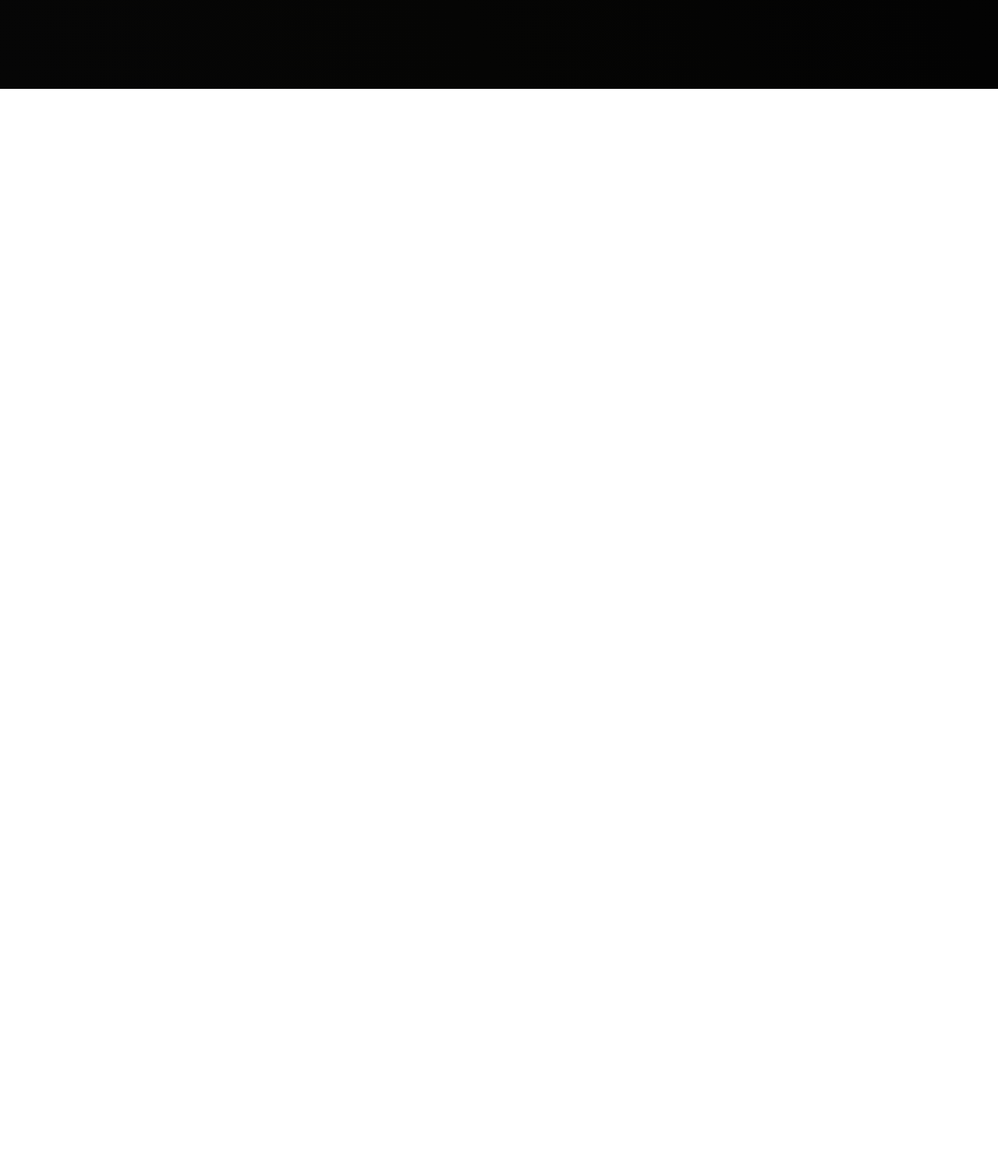
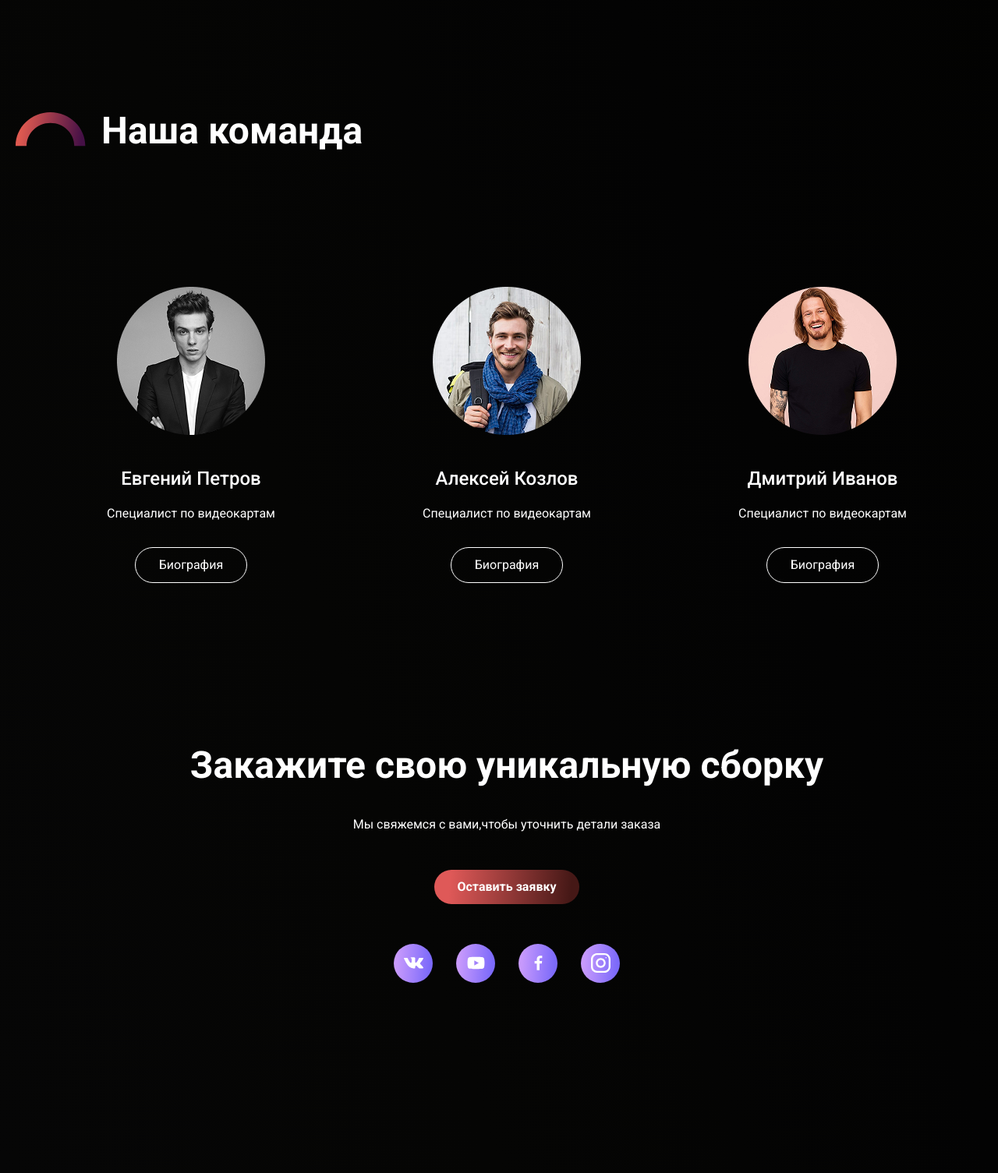
Before and after one commit to LionDrago/Dell, a plain HTML site: page index.html in a window 1280 px wide. Shown: the part 2454-3959 px from the top of the page at 78% size. Before the commit the page ends 2568 px from the top, so only its background shows below. Drawn offline with Linux system fonts and the light colour scheme; files whose address does not match are found by name.

Commit message:
Третий урок готов. Добавлен Roboto 500.

```diff
--- a/css/style.css
+++ b/css/style.css
@@ -53,6 +53,10 @@ h6 {
   margin: 0 auto;
 }
 
+:root {
+  --text-size-medium: 1.6rem;
+}
+
 .button {
   border-radius: 5rem;
   padding: 1rem 3rem;
@@ -85,7 +89,7 @@ h6 {
 }
 
 .header__nav a {
-  font-size: 1.6rem;
+  font-size: var(--text-size-medium);
   line-height: 150%;
 }
 
@@ -98,7 +102,7 @@ h6 {
 .header__button {
   margin-left: 55.3rem;
   background: linear-gradient(94.26deg, #c89afc 9.51%, #7c6afa 90.23%);
-  font-size: 1.6rem;
+  font-size: var(--text-size-medium);
   line-height: 150%;
 }
 
@@ -134,7 +138,7 @@ h6 {
 
 .main-display__button {
   background: linear-gradient(94.78deg, #df5950 11.19%, #451046 93.72%);
-  font-size: 1.6rem;
+  font-size: var(--text-size-medium);
   line-height: 150%;
 }
 
@@ -159,7 +163,7 @@ h6 {
 }
 
 .timer__text {
-  font-size: 1.6rem;
+  font-size: var(--text-size-medium);
   line-height: 140%;
   opacity: 0.4;
 }
@@ -192,7 +196,7 @@ h6 {
 }
 
 .work__description {
-  font-size: 1.6rem;
+  font-size: var(--text-size-medium);
   line-height: 160%;
 }
 
@@ -201,13 +205,19 @@ h6 {
   padding-bottom: 20rem;
 }
 
+.process .process__img {
+  transform: rotate(45deg);
+}
+
 .process__img {
   width: 9rem;
   height: 4.5rem;
+  margin: 2rem;
 }
 
 .process__header {
   margin-bottom: 4.9rem;
+  padding-top: 1rem;
   font-weight: 700;
   font-size: 4.8rem;
   line-height: 140%;
@@ -220,7 +230,7 @@ h6 {
 .process__description {
   max-width: 41.1rem;
   margin-bottom: 8rem;
-  font-size: 1.6rem;
+  font-size: var(--text-size-medium);
   line-height: 160%;
   opacity: 0.5;
 }
@@ -256,3 +266,111 @@ h6 {
   line-height: 160%;
   opacity: 0.5;
 }
+
+.command {
+  padding-bottom: 20rem;
+}
+
+.command__title {
+  margin-bottom: 11.9rem;
+}
+
+.command__header {
+  margin-bottom: 0;
+}
+
+.command__wrap {
+  display: flex;
+  justify-content: space-between;
+  padding-left: 11rem;
+  padding-right: 11rem;
+}
+
+.command__item {
+  display: flex;
+  justify-content: center;
+  align-items: center;
+  flex-direction: column;
+}
+
+.command__img {
+  width: 19rem;
+  height: 19rem;
+  margin: 4rem;
+  border-radius: 50%;
+}
+
+.command__name {
+  margin-bottom: 1.5rem;
+  font-weight: 500;
+  font-size: 2.4rem;
+  line-height: 140%;
+}
+
+.command__professional {
+  margin-bottom: 3rem;
+
+  font-size: var(--text-size-medium);
+  line-height: 160%;
+}
+
+.command__link {
+  font-size: var(--text-size-medium);
+  line-height: 150%;
+  border: 0.1rem solid #ffffff;
+}
+
+.assembly {
+  padding-bottom: 24.4rem;
+}
+
+.assembly__wrap {
+  display: flex;
+  justify-content: center;
+  align-items: center;
+  flex-direction: column;
+}
+
+.assembly__header {
+  margin-bottom: 3rem;
+  font-weight: 700;
+  font-size: 4.8rem;
+  line-height: 140%;
+}
+
+.assembly__description {
+  margin-bottom: 4.52rem;
+  font-size: var(--text-size-medium);
+  line-height: 160%;
+}
+
+.assembly__button {
+  margin-bottom: 5.08rem;
+  background: linear-gradient(94.78deg, #df5958 11.19%, #451816 93.72%);
+  font-weight: 700;
+  font-size: var(--text-size-medium);
+  line-height: 150%;
+}
+
+.assembly__socials {
+  display: flex;
+}
+
+.assembly__item {
+  display: flex;
+  justify-content: center;
+  align-items: center;
+  background: linear-gradient(94.26deg, #c89afc 9.51%, #7c6afa 90.23%);
+  border-radius: 50%;
+  width: 5rem;
+  height: 5rem;
+}
+
+.assembly__item img {
+  width: 50%;
+  height: 50%;
+}
+
+.assembly__item:not(:last-child) {
+  margin-right: 3rem;
+}
--- a/index.html
+++ b/index.html
@@ -8,6 +8,10 @@
     <link rel="preconnect" href="https://fonts.gstatic.com" crossorigin />
     <link
       href="https://fonts.googleapis.com/css2?family=Roboto:wght@400;700&display=swap"
+      rel="stylesheet"
+    />
+    <link
+      href="https://fonts.googleapis.com/css2?family=Roboto:wght@500&display=swap"
       rel="stylesheet"
     />
     <script src="./main.js" defer></script>
@@ -92,7 +96,7 @@
           <div class="process__wrap">
             <div class="process__title">
               <div class="process__img">
-                <img src="img/process-img.png" alt="" />
+                <img src="img/comand.svg" alt="" />
               </div>
               <h2 class="process__header">Процесс работы</h2>
             </div>
@@ -139,6 +143,69 @@
           </div>
         </div>
       </section>
+
+      <section class="command">
+        <div class="container">
+          <div class="process__title command__title">
+            <div class="process__img">
+              <img src="img/comand.svg" alt="" />
+            </div>
+            <h2 class="process__header command__header">Наша команда</h2>
+          </div>
+          <div class="command__wrap">
+            <div class="command__item">
+              <div class="command__img">
+                <img src="img/com-1.png" alt="" />
+              </div>
+              <h3 class="command__name">Евгений Петров</h3>
+              <div class="command__professional">Специалист по видеокартам</div>
+              <a href="#" class="button command__link">Биография</a>
+            </div>
+            <div class="command__item">
+              <div class="command__img">
+                <img src="img/com-2.png" alt="" />
+              </div>
+              <h3 class="command__name">Алексей Козлов</h3>
+              <div class="command__professional">Специалист по видеокартам</div>
+              <a href="#" class="button command__link">Биография</a>
+            </div>
+            <div class="command__item">
+              <div class="command__img">
+                <img src="img/com-3.png" alt="" />
+              </div>
+              <h3 class="command__name">Дмитрий Иванов</h3>
+              <div class="command__professional">Специалист по видеокартам</div>
+              <a href="#" class="button command__link">Биография</a>
+            </div>
+          </div>
+        </div>
+      </section>
+
+      <section class="assembly">
+        <div class="container">
+          <div class="assembly__wrap">
+            <h2 class="assembly__header">Закажите свою уникальную сборку</h2>
+            <div class="assembly__description">
+              Мы свяжемся с вами,чтобы уточнить детали заказа
+            </div>
+            <button class="button assembly__button">Оставить заявку</button>
+            <div class="assembly__socials">
+              <div class="assembly__item">
+                <img src="img/vk.svg" alt="" />
+              </div>
+              <div class="assembly__item">
+                <img src="img/youtube.svg" alt="" />
+              </div>
+              <div class="assembly__item">
+                <img src="img/facebook.svg" alt="" />
+              </div>
+              <div class="assembly__item">
+                <img src="img/instagram.svg" alt="" />
+              </div>
+            </div>
+          </div>
+        </div>
+      </section>
     </main>
   </body>
 </html>
```
Also changed, not shown: img/com-1.png (added), img/com-2.png (added), img/com-3.png (added), img/comand.svg (added), img/facebook.svg (added), img/instagram.svg (added), img/vk.svg (added), img/youtube.svg (added).
